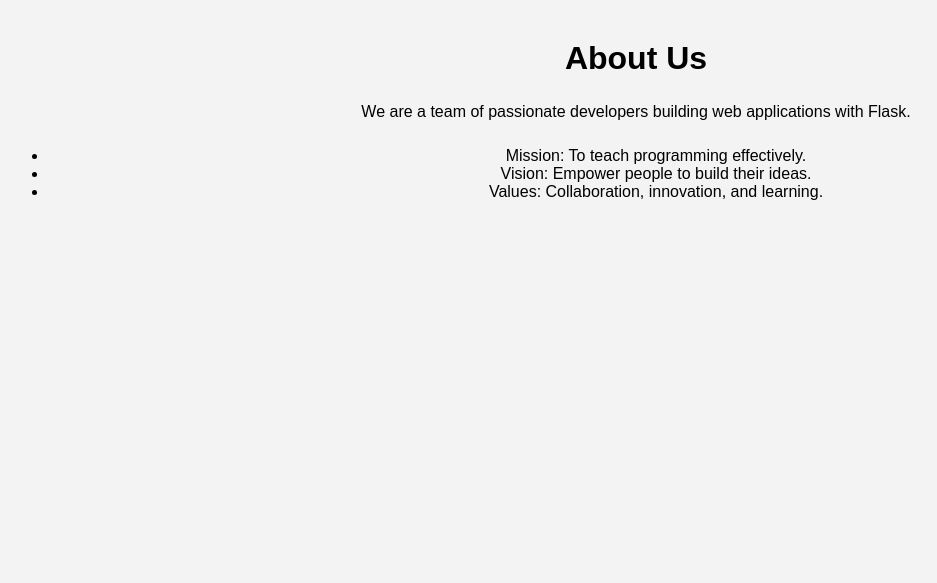
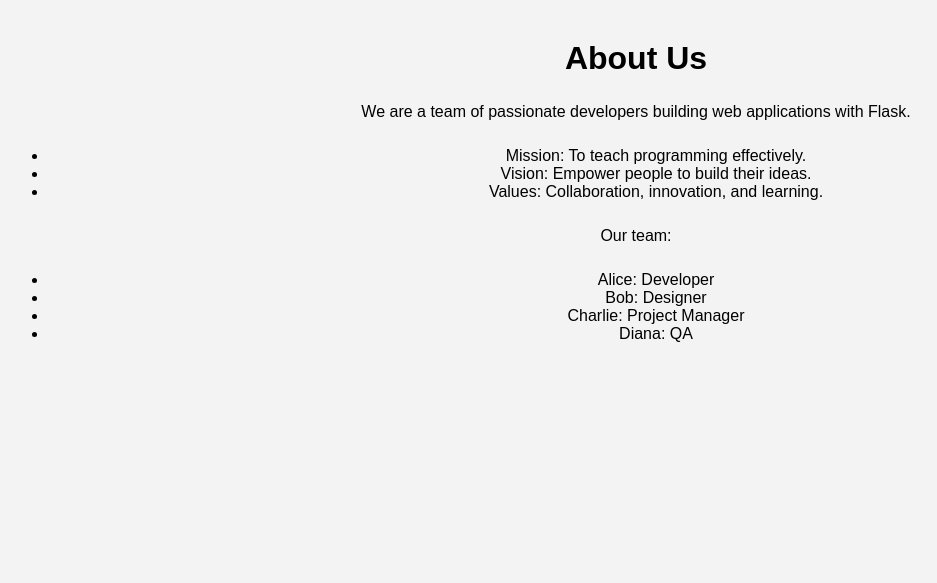
Before and after one commit to Lizazal/flask_form, a Flask app: page /about in a window 1280 px wide. Shown: the part 48-631 px from the top of the page, without its empty margins (4-941 px from the left). Run offline with Flask 3, Linux system fonts and the light colour scheme; parts of the project's set-up code (start-up, migrations or seed data) failed here and were passed over.

Commit message:
about.html update: team members added

```diff
--- a/app/routes.py
+++ b/app/routes.py
@@ -14,7 +14,13 @@ def home():
 
 @app.route('/about')
 def about():
-    return render_template('about.html')
+    team_members = [
+        {'name': 'Alice', 'role': 'Developer'},
+        {'name': 'Bob', 'role': 'Designer'},
+        {'name': 'Charlie', 'role': 'Project Manager'},
+        {'name': 'Diana', 'role': 'QA'}
+    ]
+    return render_template('about.html', team_members=team_members)
 
 
 @app.route('/contact')
--- a/app/templates/about.html
+++ b/app/templates/about.html
@@ -10,4 +10,10 @@
 		<li>Vision: Empower people to build their ideas.</li>
 		<li>Values: Collaboration, innovation, and learning.</li>
 	</ul>
+	<p>Our team:</p>
+	<ul>
+		{% for member in team_members %}
+			<li>{{ member.name }}: {{ member.role }}</li>
+		{% endfor %}
+	</ul>
 {% endblock %}
```
